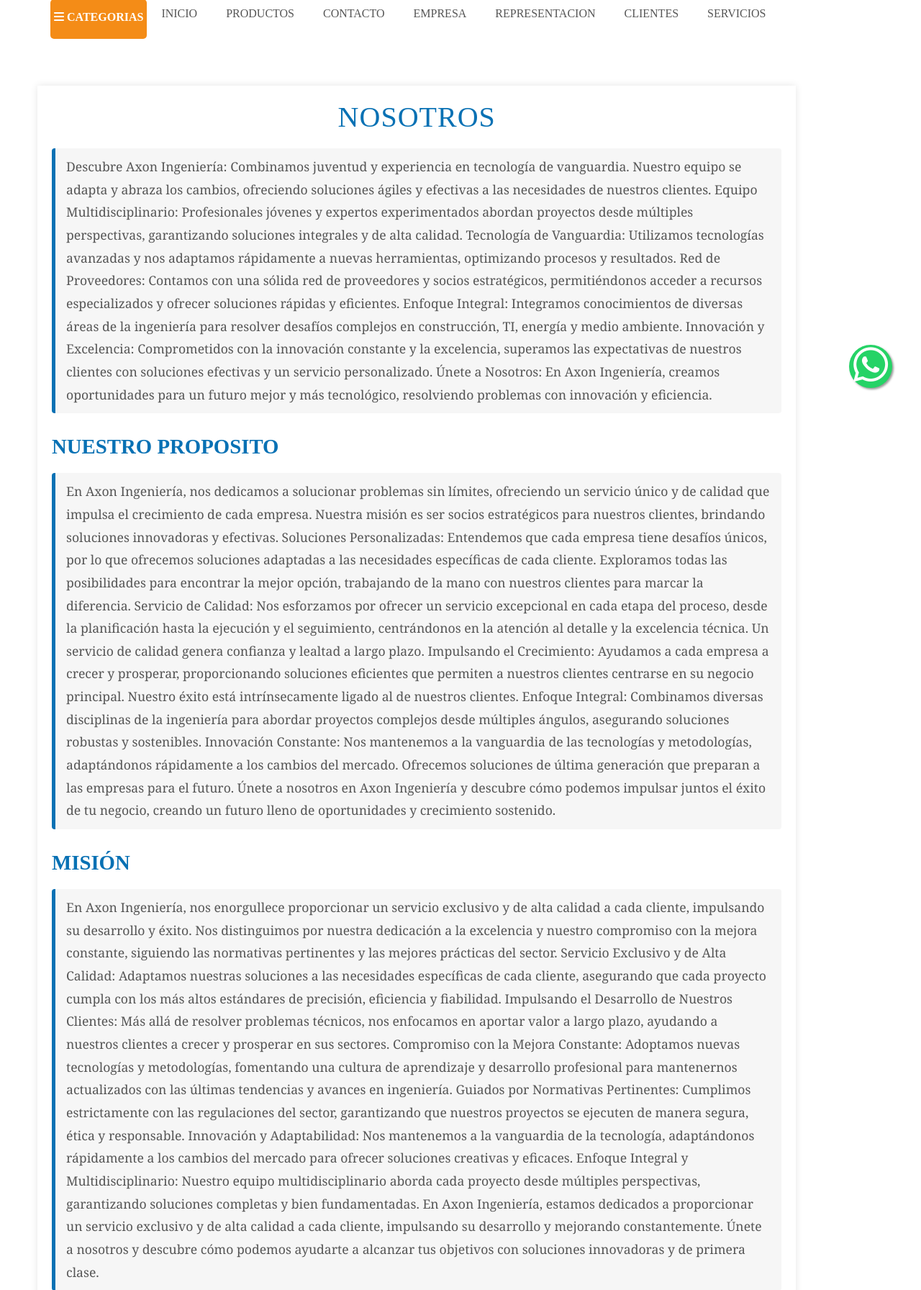
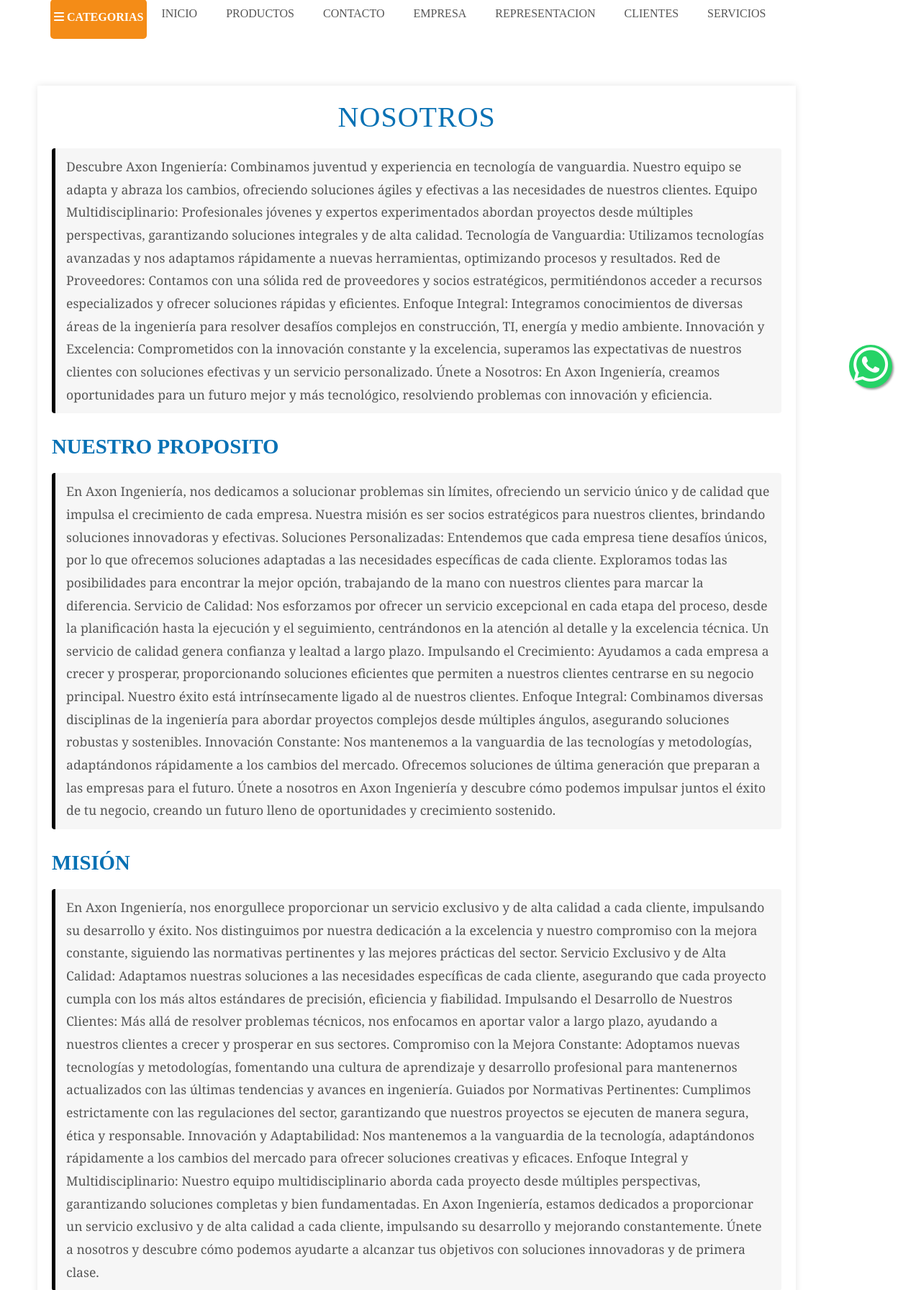
Before and after one commit to fcchidan/Axon-Final, a Django app: page /empresa/ in a window 1280 px wide. Shown: the part 221-2013 px from the top of the page at 72% size. Run offline with Django 5.2, Linux system fonts and the light colour scheme; data comes from the database, SQL or seed files in the repository; data that the repository does not hold is empty.

Commit message:
cambio de color nosotros nos-p1

```diff
--- a/ProyectoAxon/mainapp/static/css/styles.css
+++ b/ProyectoAxon/mainapp/static/css/styles.css
@@ -1006,7 +1006,7 @@
     padding: 10px 15px;
     border-radius: 4px;
     background: #f6f6f6;
-    border-left: 5px solid #0871b4;
+    border-left: 5px solid black;
     margin-bottom: 20px;
 }
 
```
